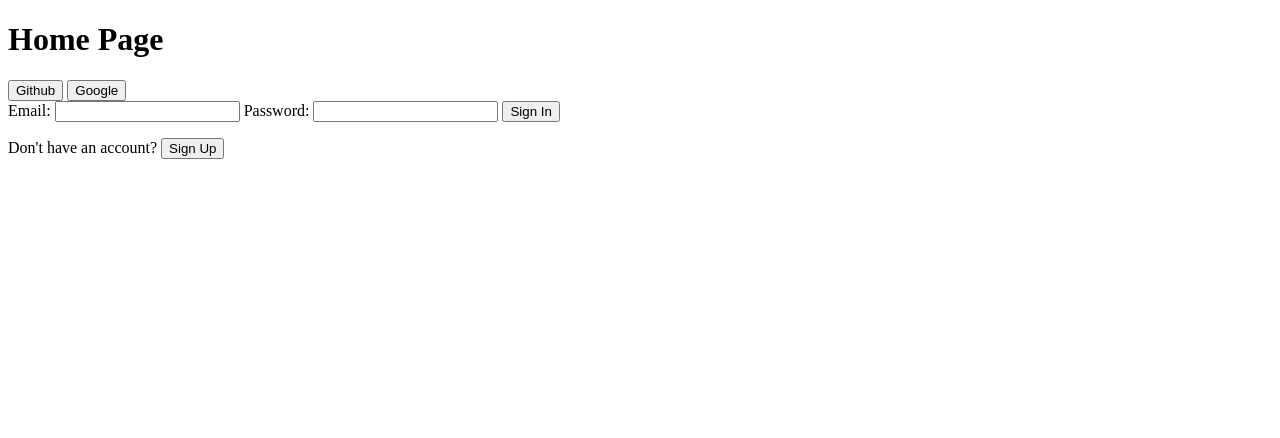
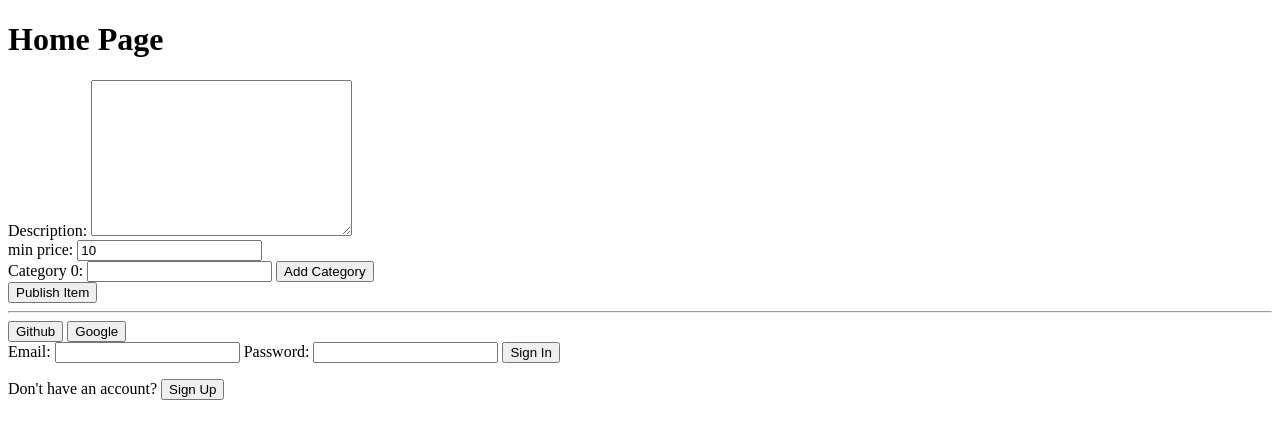
Before and after one commit to NickTaykey/e-actions, a SvelteKit app: page / in a window 1280 px wide. Shown: the top 438 px of the page. Built offline with nearby package versions, Linux system fonts and the light colour scheme; no server answers.

Commit message:
implement NewItemForm component

```diff
--- /dev/null
+++ b/src/components/NewItemForm.svelte
@@ -0,0 +1,60 @@
+<script lang="ts">
+    import { getFirestore, collection, addDoc } from 'firebase/firestore';
+    import { getAuth } from 'firebase/auth';
+
+    let categories: string[] = [''];
+    let description = '';
+    let minPrice = 10;
+
+    const handleFormSubmit = async (e: SubmitEvent) => {
+        const { currentUser } = getAuth();
+
+        if (currentUser === null) {
+            throw new Error('Create Item operation requires user authenticated')
+        }
+
+        const db = getFirestore();
+        const collectionRef = collection(db, 'items');
+        const docData = {
+            description,
+            categories,
+            minPrice,
+            userId: currentUser.uid
+        }
+
+        try {
+            await addDoc(collectionRef, docData);
+        } catch (error) {
+            console.log(error)
+        }
+
+        window.alert('Item successfully posted!');
+    }
+
+    const handleAddCategory = () => categories = [...categories, ''];
+</script>
+
+<form on:submit|preventDefault={handleFormSubmit}>
+    <div>
+        <label>
+            Description:
+            <textarea bind:value={description} cols="30" rows="10" />
+        </label>
+    </div>
+    <div>
+        <label>
+            min price:
+            <input type="number" bind:value={minPrice} />
+        </label>
+    </div>
+    <div>
+        {#each categories as category, index}
+            <label>
+                Category {index}:
+                <input type="text" bind:value={category} />
+            </label>
+        {/each}
+        <button type="button" on:click={handleAddCategory}>Add Category</button>
+    </div>
+    <button type="submit">Publish Item</button>
+</form>
--- a/src/routes/+page.svelte
+++ b/src/routes/+page.svelte
@@ -1,6 +1,9 @@
 <script lang="ts">
     import AuthPanel from "../components/AuthPanel.svelte";
+ import NewItemForm from "../components/NewItemForm.svelte";
 </script>
 
 <h1>Home Page</h1>
+<NewItemForm />
+<hr>
 <AuthPanel />
```
